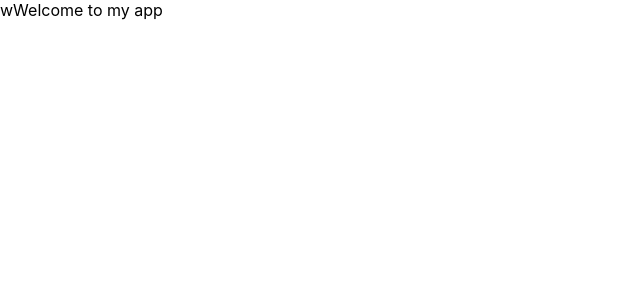
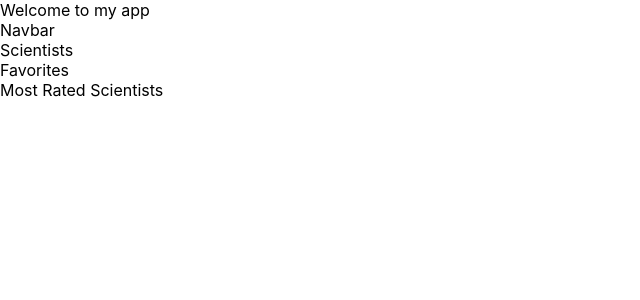
Before and after one commit to jbigishiro/phase-2-project-greatest-scientists, a React (Create React App) app: page / in a window 1280 px wide. Shown: the top 300 px of the page, without its empty margins (0-640 px from the left). Built offline with nearby package versions, Linux system fonts and the light colour scheme.

Commit message:
add components

```diff
--- a/src/components/App.js
+++ b/src/components/App.js
@@ -1,9 +1,18 @@
 import React from "react";
+import scientists from "../data/db.json"
+import Navbar from "./Navbar"
+import Scientists from "./Scientists"
+import Favorites from "./Favorites"
+import MostRated from "./MostRated"
 
 function App() {
   return (
     <div>
-    wWelcome to my app
+    Welcome to my app
+    <Navbar/>
+    <Scientists/>
+    <Favorites/>
+    <MostRated/>
     </div>
   );
 }
--- /dev/null
+++ b/src/components/Favorites.js
@@ -0,0 +1,9 @@
+import React from 'react'
+
+function Favorites() {
+  return (
+    <div>Favorites</div>
+  )
+}
+
+export default Favorites
--- /dev/null
+++ b/src/components/MostRated.js
@@ -0,0 +1,7 @@
+import React from 'react'
+
+export default function MostRated() {
+  return (
+    <div>Most Rated Scientists</div>
+  )
+}
--- /dev/null
+++ b/src/components/Navbar.js
@@ -0,0 +1,9 @@
+import React from 'react'
+
+function Navbar() {
+  return (
+    <div>Navbar</div>
+  )
+}
+
+export default Navbar
--- /dev/null
+++ b/src/components/Scientists.js
@@ -0,0 +1,9 @@
+import React from 'react'
+
+function Scientists() {
+  return (
+    <div>Scientists</div>
+  )
+}
+
+export default Scientists
--- a/src/data/db.json
+++ b/src/data/db.json
@@ -4,11 +4,11 @@
         "id": 1,
         "name": "Archimedes",
         "image": "https://www.famousscientists.org/fs/wp-content/uploads/2014/07/archimedes1.jpg",
-        "Description": "Archimedes was, arguably, the world’s greatest scientist – certainly the greatest scientist of the classical age.",
+        "Description": "Archimedes was, arguably, the world's greatest scientist, certainly the greatest scientist of the classical age.",
         "year": " 287 BC",
         "country": "Greek",
         "field": "Physics",
-        "achievements": [" invented the sciences of mechanics and hydrostatics", "discovered the laws of levers and pulleys, which allow us to move heavy objects using small forces.", "invented one of the most fundamental concepts of physics – the center of gravity."]
+        "achievements": [" invented the sciences of mechanics and hydrostatics", "discovered the laws of levers and pulleys, which allow us to move heavy objects using small forces.", "invented one of the most fundamental concepts of physics, the center of gravity."]
       },
       {
         "id": 2,
@@ -28,7 +28,7 @@
         "year": " 1852",
         "country": "Spain",
         "field": "Medicine",
-        "achievements": ["Golgi/’s Method and Nerve Cells / Neurons", "The Neuron Doctrine", "Photography"]
+        "achievements": ["Golgi's Method and Nerve Cells / Neurons", "The Neuron Doctrine", "Photography"]
       },
       {
         "id": 4,
@@ -64,7 +64,7 @@
         "id": 7,
         "name": "Rosalind Franklin",
         "image": "https://www.famousscientists.org/images1/rosalind-franklin.jpg",
-        "Description": "Rosalind Franklin’s X-ray work played a crucial role in the discovery of DNA’s structure.",
+        "Description": "Rosalind Franklin's X-ray work played a crucial role in the discovery of DNA's structure.",
         "year": " 1920",
         "country": "United Kingdom",
         "field": "Medicine",
@@ -84,7 +84,7 @@
         "id": 9,
         "name": "William Harvey",
         "image": "https://www.famousscientists.org/images1/william-harvey.jpg",
-        "Description": "William Harvey was the first person to correctly describe blood’s circulation in the body.",
+        "Description": "William Harvey was the first person to correctly describe blood's circulation in the body.",
         "year": " 1578",
         "country": "United Kingdom",
         "field": "medicine",
@@ -115,7 +115,7 @@
         "id": 12,
         "name": "B. F. Skinner",
         "image": "https://www.famousscientists.org/images1/b-f-skinner.jpg",
-        "Description": "B.F. Skinner was the 20th century’s most influential psychologist, pioneering the science of behaviorism.",
+        "Description": "B.F. Skinner was the 20th century's most influential psychologist, pioneering the science of behaviorism.",
         "year": " 1904",
         "country": "USA",
         "field": "Psychology",
```
